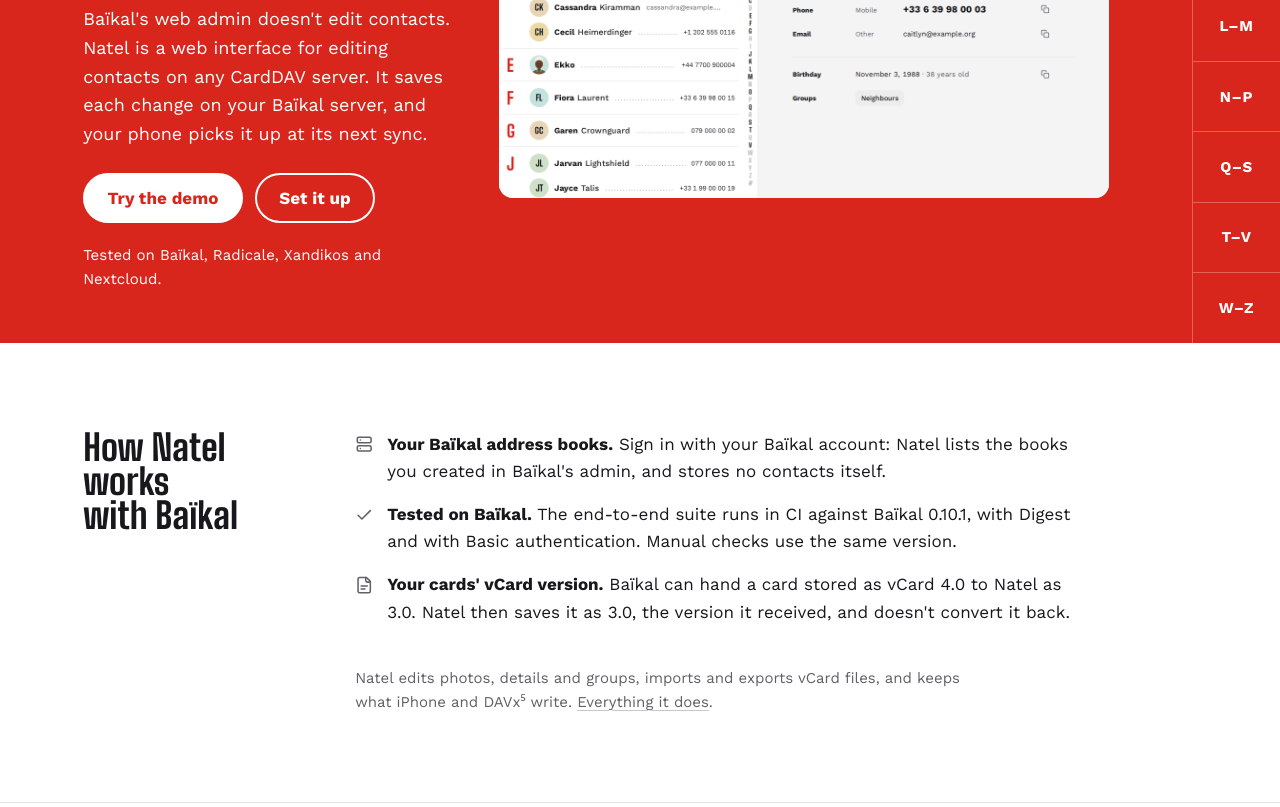
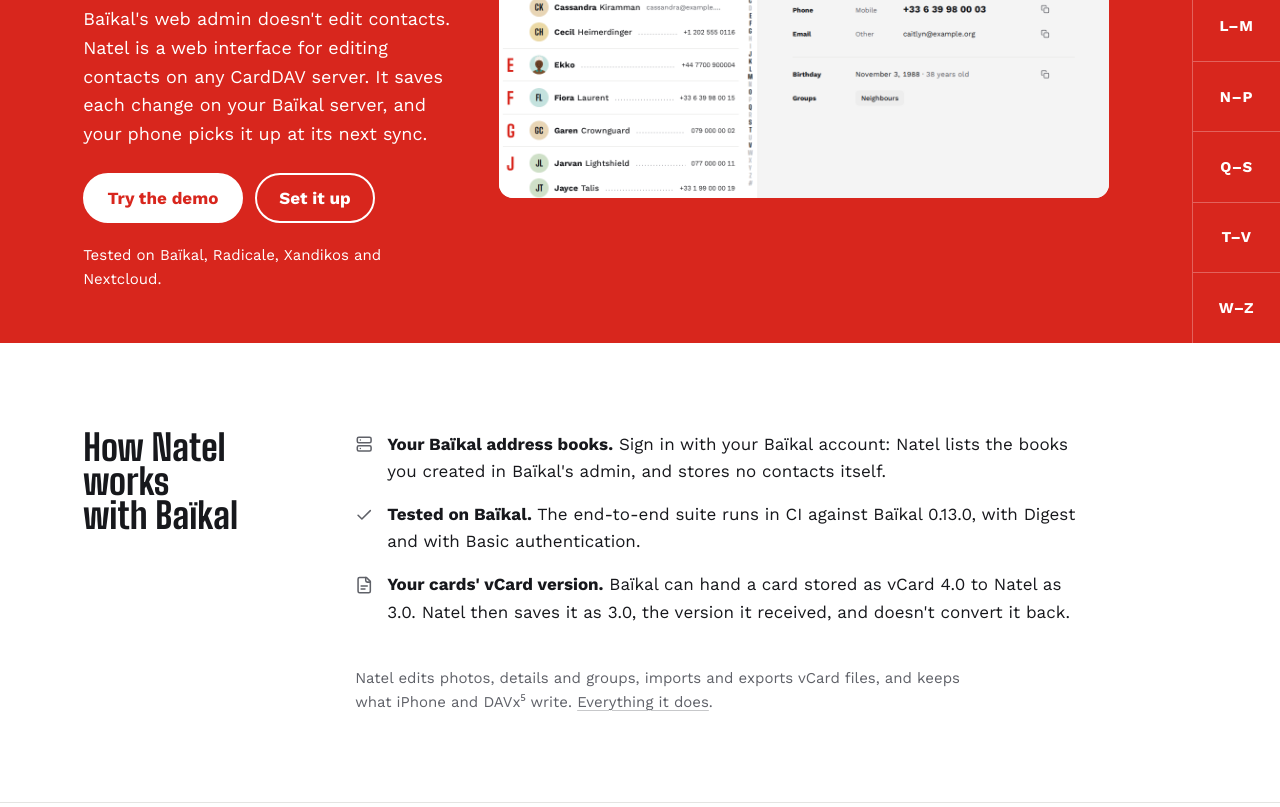
Before and after one commit to KewinDousse/natel.app, a plain HTML site: page baikal/index.html in a window 1280 px wide. Shown: the part 290-1097 px from the top of the page. Drawn offline with Linux system fonts and the light colour scheme.

Commit message:
Name Baïkal 0.13.0 as the version CI tests
Co-Authored-By: Claude Fable 5.2 <noreply@anthropic.com>

```diff
--- a/baikal/index.html
+++ b/baikal/index.html
@@ -99,7 +99,7 @@
             </li>
             <li>
               <svg class="icon" viewBox="0 0 24 24" aria-hidden="true"><path d="M20 6 9 17l-5-5"/></svg>
-              <p><strong>Tested on Baïkal.</strong> The end-to-end suite runs in CI against Baïkal 0.10.1, with Digest and with Basic authentication. Manual checks use the same version.</p>
+              <p><strong>Tested on Baïkal.</strong> The end-to-end suite runs in CI against Baïkal 0.13.0, with Digest and with Basic authentication.</p>
             </li>
             <li>
               <svg class="icon" viewBox="0 0 24 24" aria-hidden="true"><path d="M15 2H6a2 2 0 0 0-2 2v16a2 2 0 0 0 2 2h12a2 2 0 0 0 2-2V7Z"/><path d="M14 2v4a2 2 0 0 0 2 2h4M8 13h8M8 17h5"/></svg>
```
